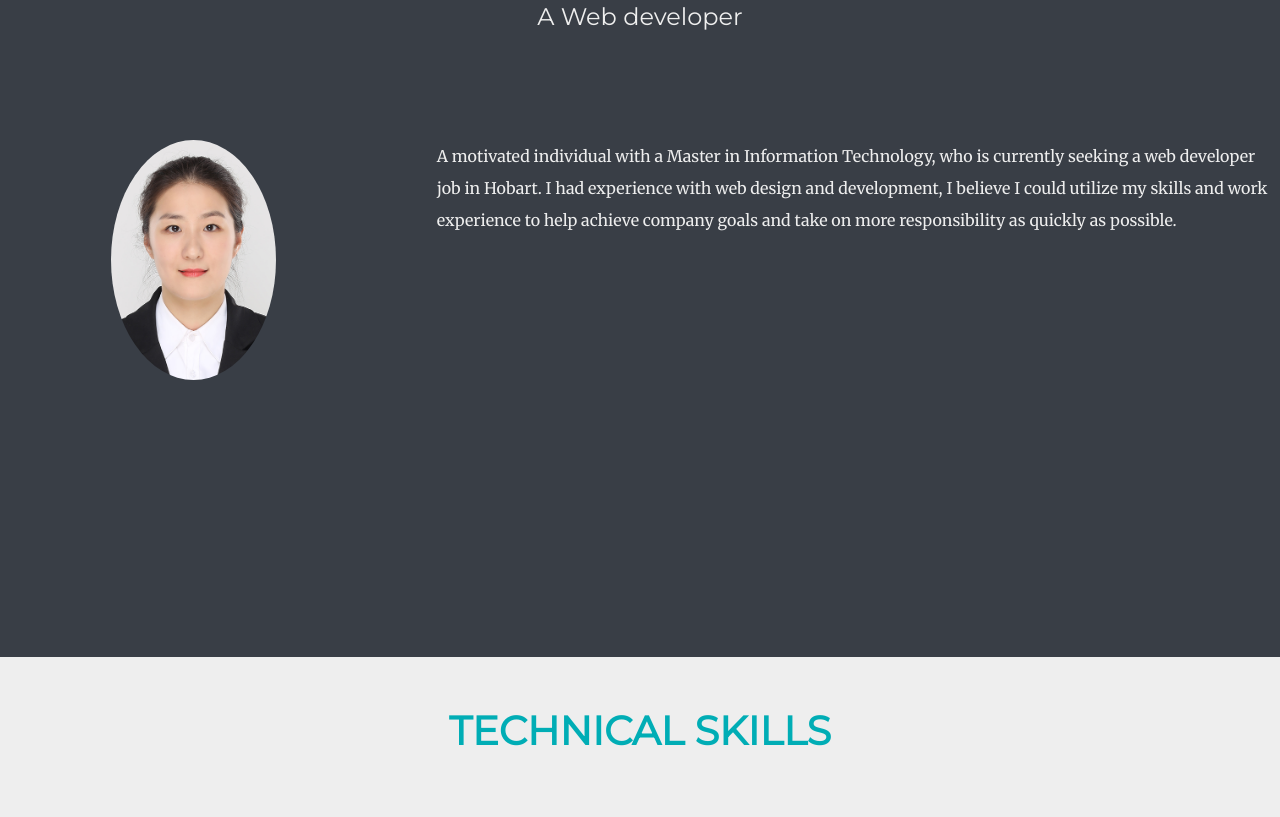
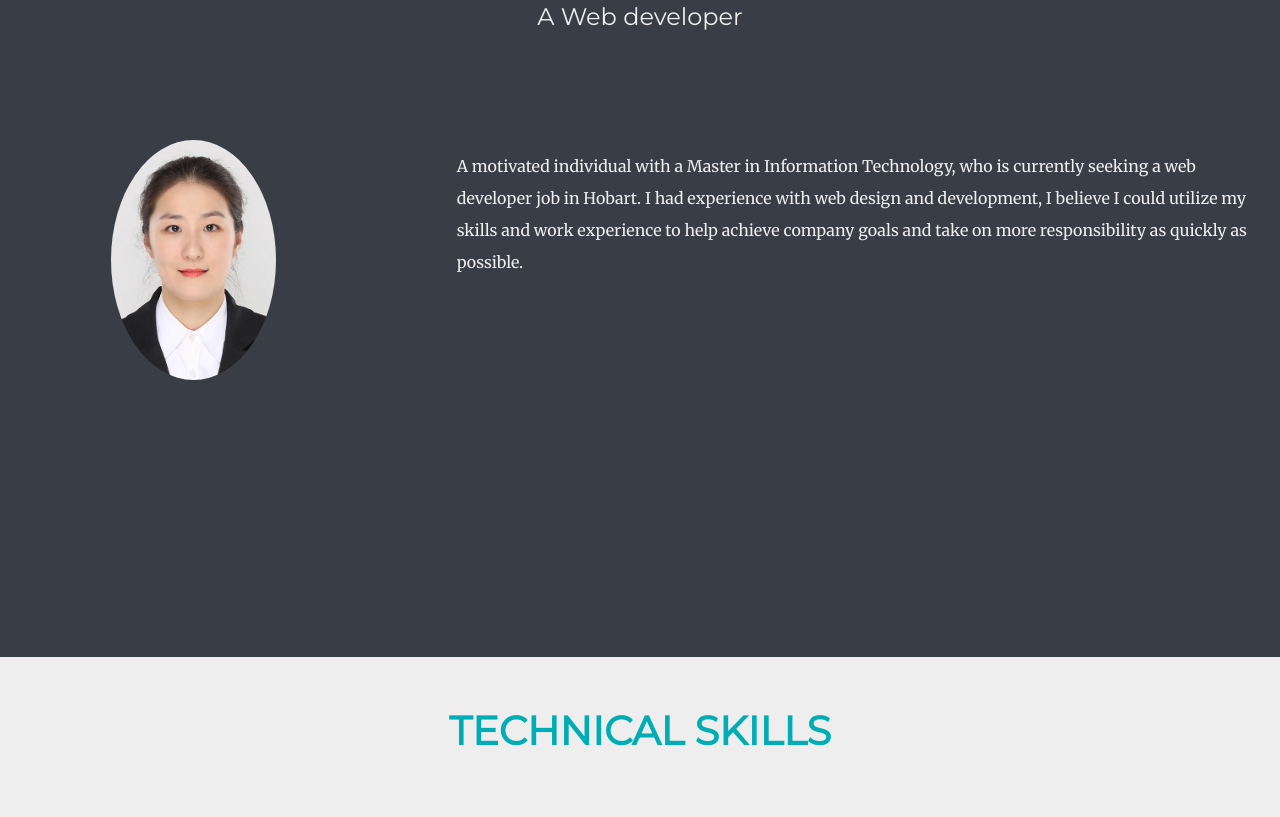
Before and after one commit to shirleycheng1221/Personal-Site, a plain HTML site: page index.html in a window 1280 px wide. Shown: the part 863-1680 px from the top of the page. Drawn offline with nearby package versions, Linux system fonts and the light colour scheme.

Commit message:
Add files via upload
add margin in profile description

```diff
--- a/styles.css
+++ b/styles.css
@@ -104,6 +104,7 @@ ul {
 }
 
 .state {
+    margin: .625rem 1.25rem;
     color: #EEEEEE;
     line-height: 2;
     text-align: left;
```
